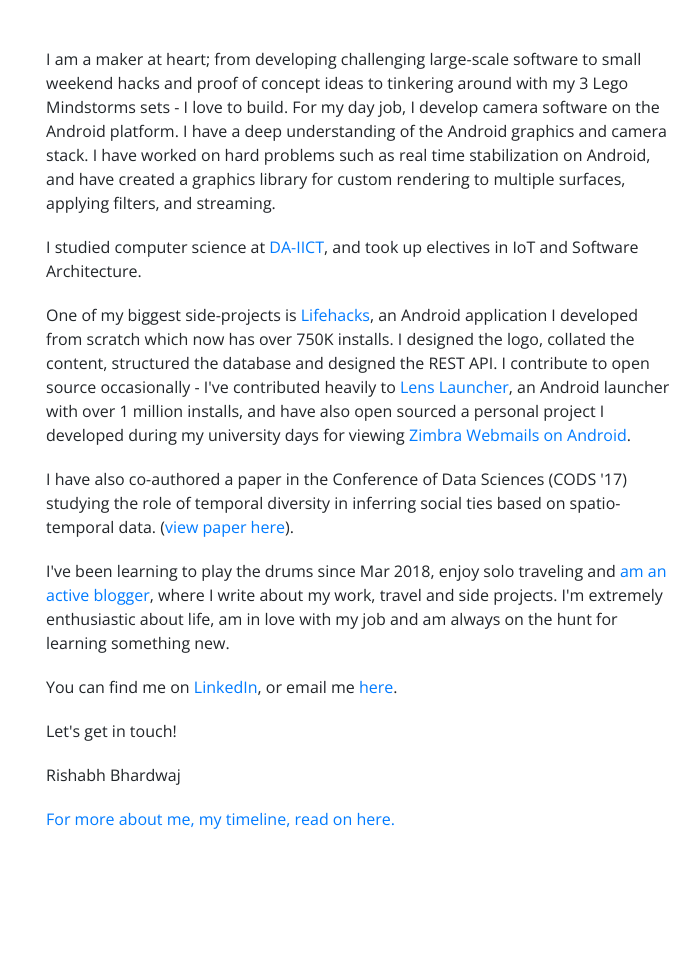
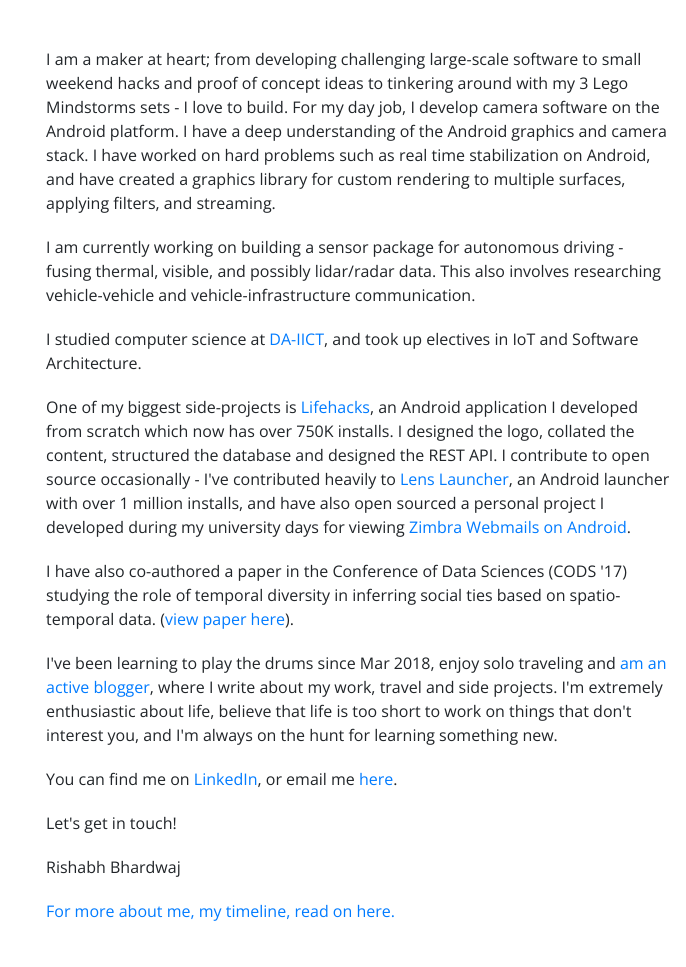
Before and after one commit to crearo/portfolio, a Flask app: page / in a window 1280 px wide. Shown: the part 753-1720 px from the top of the page, without its empty margins (594-1280 px from the left). Before the commit the page ends 1582 px from the top, so only its background shows below. Run offline with Flask 2, Linux system fonts and the light colour scheme; some libraries are stand-ins or nearby versions.

Commit message:
Update home page with info about sensor package I'm working on

```diff
--- a/static/js/home.js
+++ b/static/js/home.js
@@ -2,7 +2,7 @@ $(function() {
   $(".typed").typed({
     strings: [
       "stat rish.human<br/>" +
-      "><span class='caret'>$</span> work: hardware-software interaction, camera, computer vision<br/> ^100" +
+      "><span class='caret'>$</span> work: hardware-software interaction, camera, computer vision, android<br/> ^100" +
       "><span class='caret'>$</span> hobbies: football, solo travel, blogging<br/> ^300" +
       "><span class='caret'>$</span> alias: crearo <br/>" +
       "><span class='caret'>$</span> highlight:  <a href='/projects/video-stab'>real time image stabilization on Android</a>, <a href='/projects/lifehacks'>app with >750K installs</a><br/>" +
--- a/templates/home.html
+++ b/templates/home.html
@@ -56,7 +56,12 @@
                 Android, and have created a graphics library for custom rendering to multiple surfaces, applying
                 filters, and streaming.</p>
 
-            <p>I studied computer science at <a href="http://www.daiict.ac.in/daiict/index.html">DA-IICT</a>,
+            <p class="text-content">I am currently working on building a sensor package for autonomous driving -
+                fusing thermal, visible, and possibly lidar/radar data. This also involves researching vehicle-vehicle
+                and vehicle-infrastructure communication.
+            </p>
+
+            <p class="text-content">I studied computer science at <a href="http://www.daiict.ac.in/daiict/index.html">DA-IICT</a>,
                 and took up electives in IoT and Software Architecture. </p>
 
             <p class="text-content">One of my biggest side-projects is <a
@@ -75,11 +80,11 @@
 
             <p class="text-content">I've been learning to play the drums since Mar 2018, enjoy solo traveling and
                 <a href="http://bhardwajrish.blogspot.com">am an active blogger</a>, where I write about my work, travel
-                and side projects. I'm extremely enthusiastic
-                about life, am in love with my job and am always on the hunt for learning something new.</p>
+                and side projects. I'm extremely enthusiastic about life, believe that life is too short to work on
+                things that don't interest you, and I'm always on the hunt for learning something new.</p>
 
             <p class="text-content">You can find me on <a href="http://in.linkedin.com/in/bhardwajrish/">LinkedIn</a>,
-                or email me <a href="mailto:bhardwaj.rish@gmail.com?Subject=Hello%20Rish%20-from-website" target="_top">here</a>.
+                or email me <a href="mailto:rish.extra@gmail.com?Subject=Hello%20Rish%20-from-website" target="_top">here</a>.
             </p>
 
             <p class="text-content">Let's get in touch!</p>
@@ -87,6 +92,8 @@
             <p class="text-content">Rishabh Bhardwaj</p>
 
             <p class="text-content"><a href="timeline">For more about me, my timeline, read on here.</a></p>
+
+            <br>
         </div>
     </div>
 </div>
```
